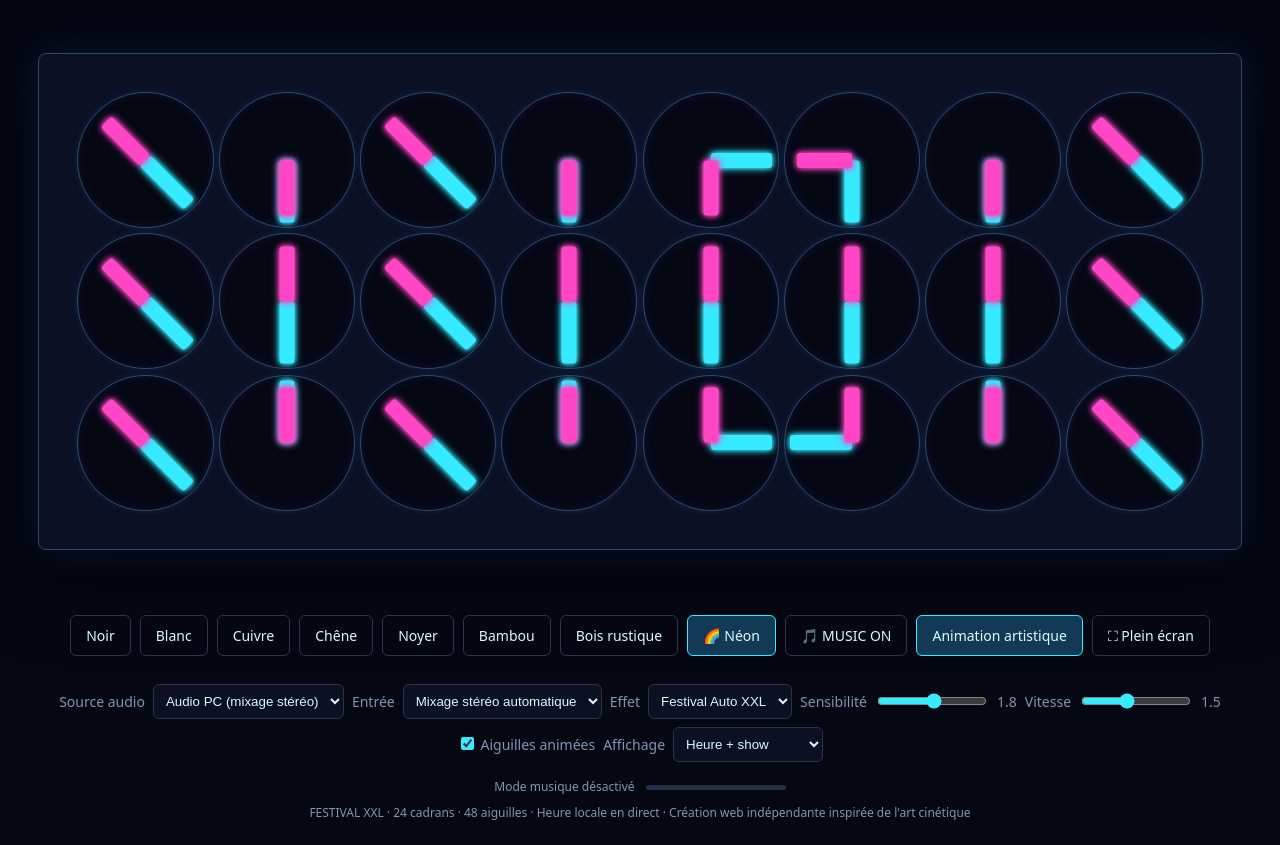
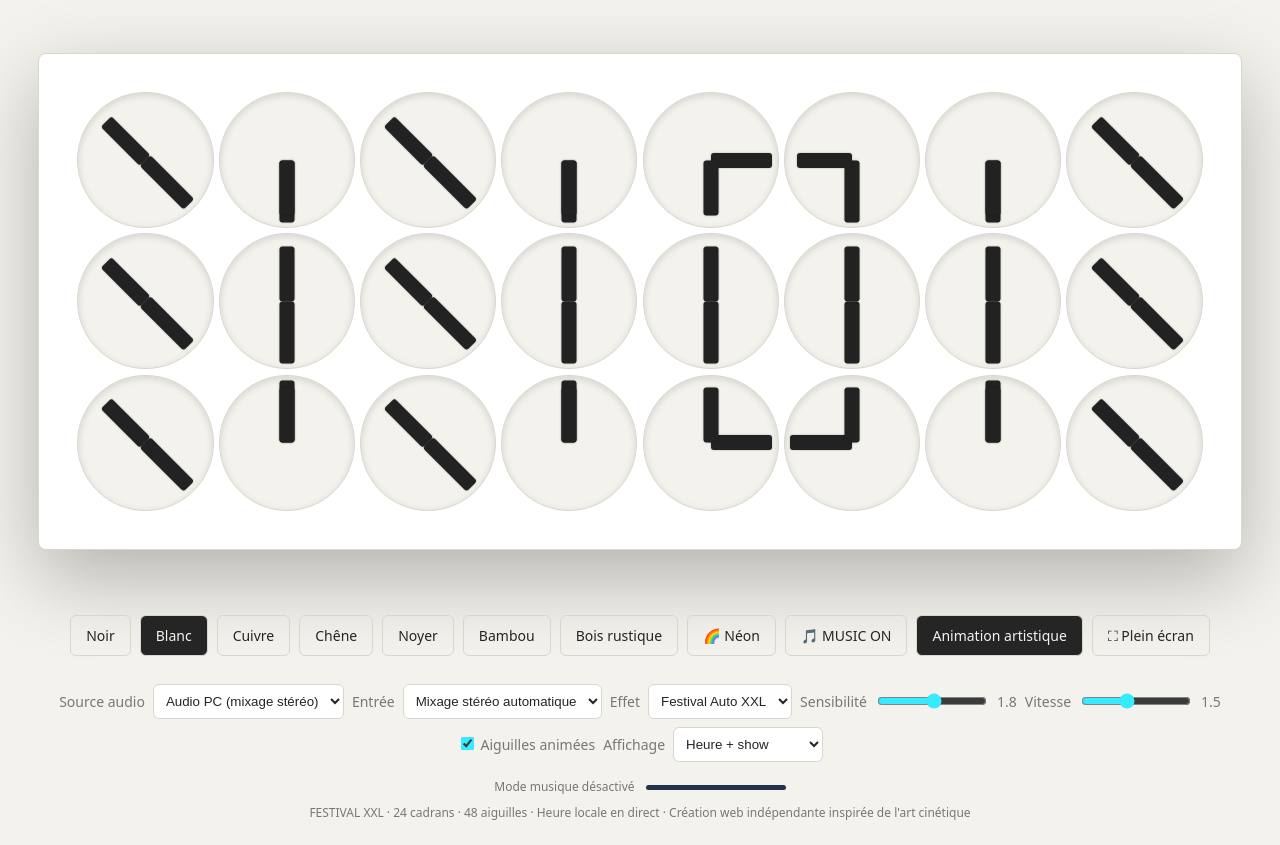
Before and after one commit to cjchristophe-lab/Clockclock24, a plain HTML site: page index.html in a window 1280 px wide. Shown: the part 66-911 px from the top of the page. Drawn offline with Linux system fonts and the light colour scheme.

Commit message:
Update index.html

```diff
--- a/index.html
+++ b/index.html
@@ -148,7 +148,7 @@ const REGLAGES = {
   animationArtistiqueAuDemarrage: true, // true = chorégraphies activées au démarrage
   intervalleArtistique: 25000,   // Temps entre animations artistiques en millisecondes
   retourApresAnimation: 4200,    // Retour à l'heure après une animation (millisecondes)
-  themeInitial: 'neon',         // 'dark' = noir, 'light' = blanc, 'warm' = cuivre, 'neon' = néon ; 'oak' = chêne ; 'walnut' = noyer ; 'bamboo' = bambou ; 'rustic' = bois rustique
+  themeInitial: 'light',         // 'dark' = noir, 'light' = blanc, 'warm' = cuivre, 'neon' = néon ; 'oak' = chêne ; 'walnut' = noyer ; 'bamboo' = bambou ; 'rustic' = bois rustique
   sensibiliteMusique: 1.8,      // 1 = douce ; 2 = sensible ; 3 = très sensible
   seuilBasse: 0.28             // Seuil de déclenchement des pulsations (0 à 1)
 };
```
